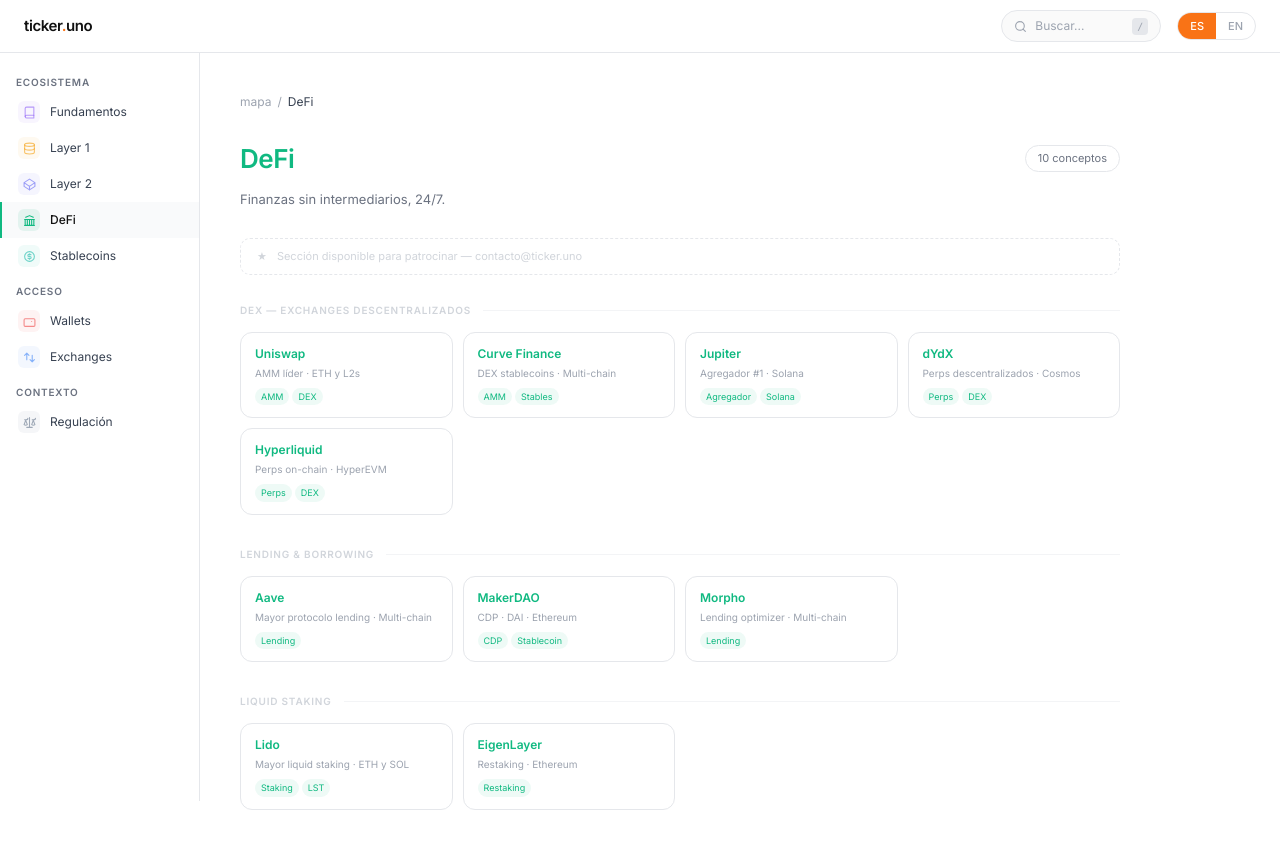
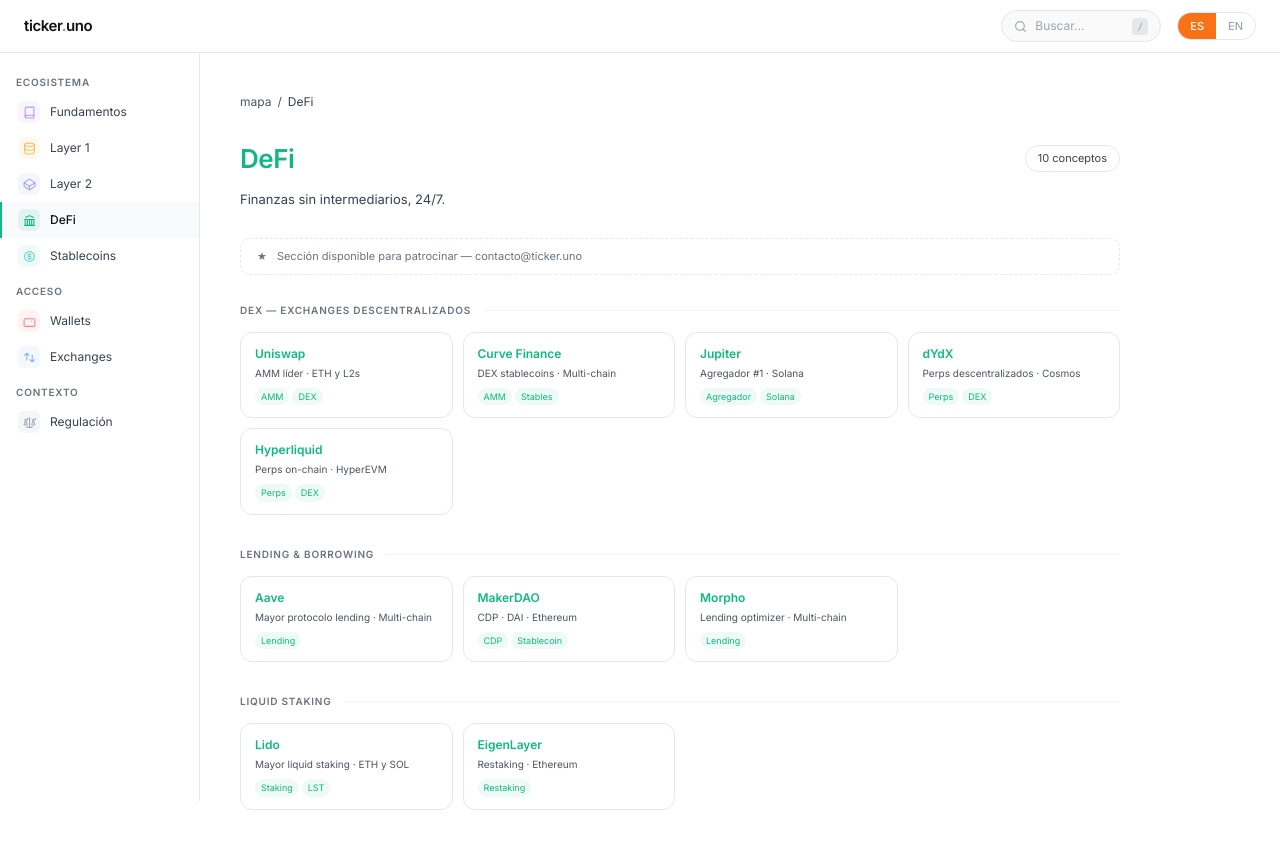
Before and after one commit to Luistoronto/ticker.uno, a Next.js app: page /mapa/defi in a window 1280 px wide. Built offline with nearby package versions, Linux system fonts and the light colour scheme.

Commit message:
Update SectionClient.jsx

```diff
--- a/src/app/mapa/[section]/SectionClient.jsx
+++ b/src/app/mapa/[section]/SectionClient.jsx
@@ -18,8 +18,8 @@
       <div style={{ flex: 1, minWidth: 0, padding: "40px", maxWidth: "960px" }}>
 
         {/* Breadcrumb */}
-        <nav style={{ display: "flex", alignItems: "center", gap: "6px", fontSize: "12px", color: "#9ca3af", marginBottom: "28px" }}>
-          <Link href="/mapa" style={{ color: "#9ca3af", textDecoration: "none" }}>
+        <nav style={{ display: "flex", alignItems: "center", gap: "6px", fontSize: "12px", color: "#4b5563", marginBottom: "28px" }}>
+          <Link href="/mapa" style={{ color: "#4b5563", textDecoration: "none" }}>
             {lang === "es" ? "mapa" : "map"}
           </Link>
           <span>/</span>
@@ -34,12 +34,12 @@
             </h1>
             <span style={{
               fontSize: "11px", padding: "4px 12px", borderRadius: "20px",
-              border: "1px solid #e5e7eb", color: "#6b7280", flexShrink: 0, marginTop: "6px",
+              border: "1px solid #e5e7eb", color: "#374151", flexShrink: 0, marginTop: "6px",
             }}>
               {totalItems} {lang === "es" ? "conceptos" : "concepts"}
             </span>
           </div>
-          <p style={{ fontSize: "13px", color: "#6b7280", lineHeight: "1.7", maxWidth: "560px" }}>
+          <p style={{ fontSize: "13px", color: "#374151", lineHeight: "1.7", maxWidth: "560px" }}>
             {data.tagline}
           </p>
         </div>
@@ -60,7 +60,7 @@
             display: "flex", alignItems: "center", gap: "10px",
             padding: "9px 16px", marginBottom: "28px",
             border: "1px dashed #e5e7eb", borderRadius: "10px",
-            fontSize: "11px", color: "#d1d5db",
+            fontSize: "11px", color: "#6b7280",
           }}>
             <span>★</span>
             <span>{lang === "es" ? "Sección disponible para patrocinar — contacto@ticker.uno" : "Section available to sponsor — contacto@ticker.uno"}</span>
@@ -73,7 +73,7 @@
             <div key={sub.id}>
               {/* Título subcategoría */}
               <div style={{ display: "flex", alignItems: "center", gap: "12px", marginBottom: "14px" }}>
-                <span style={{ fontSize: "10px", fontWeight: "600", letterSpacing: ".08em", textTransform: "uppercase", color: "#d1d5db", whiteSpace: "nowrap" }}>
+                <span style={{ fontSize: "10px", fontWeight: "600", letterSpacing: ".08em", textTransform: "uppercase", color: "#6b7280", whiteSpace: "nowrap" }}>
                   {sub[lang]?.title || sub.es?.title}
                 </span>
                 <div style={{ flex: 1, height: "1px", background: "#f3f4f6" }} />
@@ -95,13 +95,13 @@
                           transition: "border-color .12s",
                           height: "100%",
                         }}
-                        onMouseEnter={e => e.currentTarget.style.borderColor = "#d1d5db"}
+                        onMouseEnter={e => e.currentTarget.style.borderColor = "#6b7280"}
                         onMouseLeave={e => e.currentTarget.style.borderColor = "#e5e7eb"}
                       >
                         <div style={{ fontSize: "12px", fontWeight: "600", color: section.color, marginBottom: "3px" }}>
                           {itemData?.name}
                         </div>
-                        <div style={{ fontSize: "10px", color: "#9ca3af", marginBottom: "8px", lineHeight: "1.4" }}>
+                        <div style={{ fontSize: "10px", color: "#4b5563", marginBottom: "8px", lineHeight: "1.4" }}>
                           {itemData?.subtitle}
                         </div>
                         {item.tags && (
```
